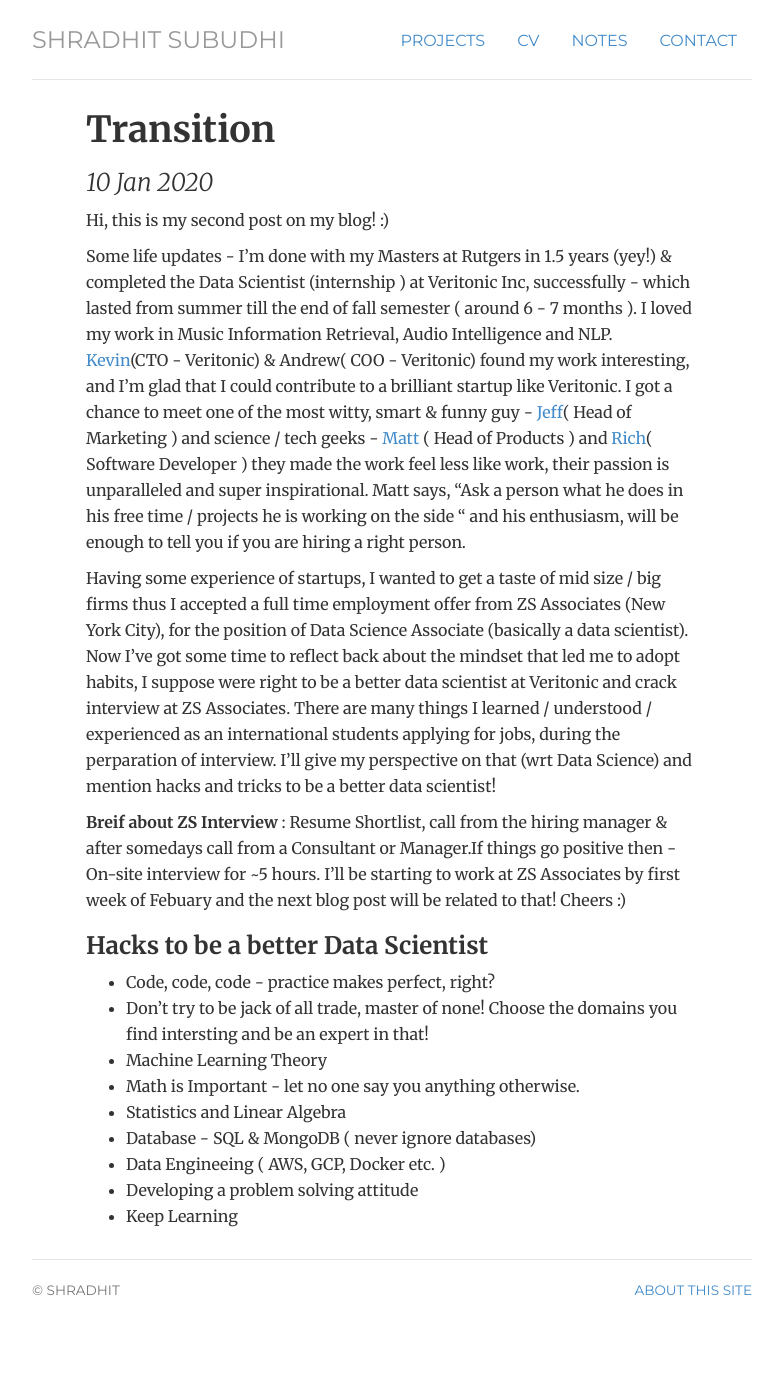
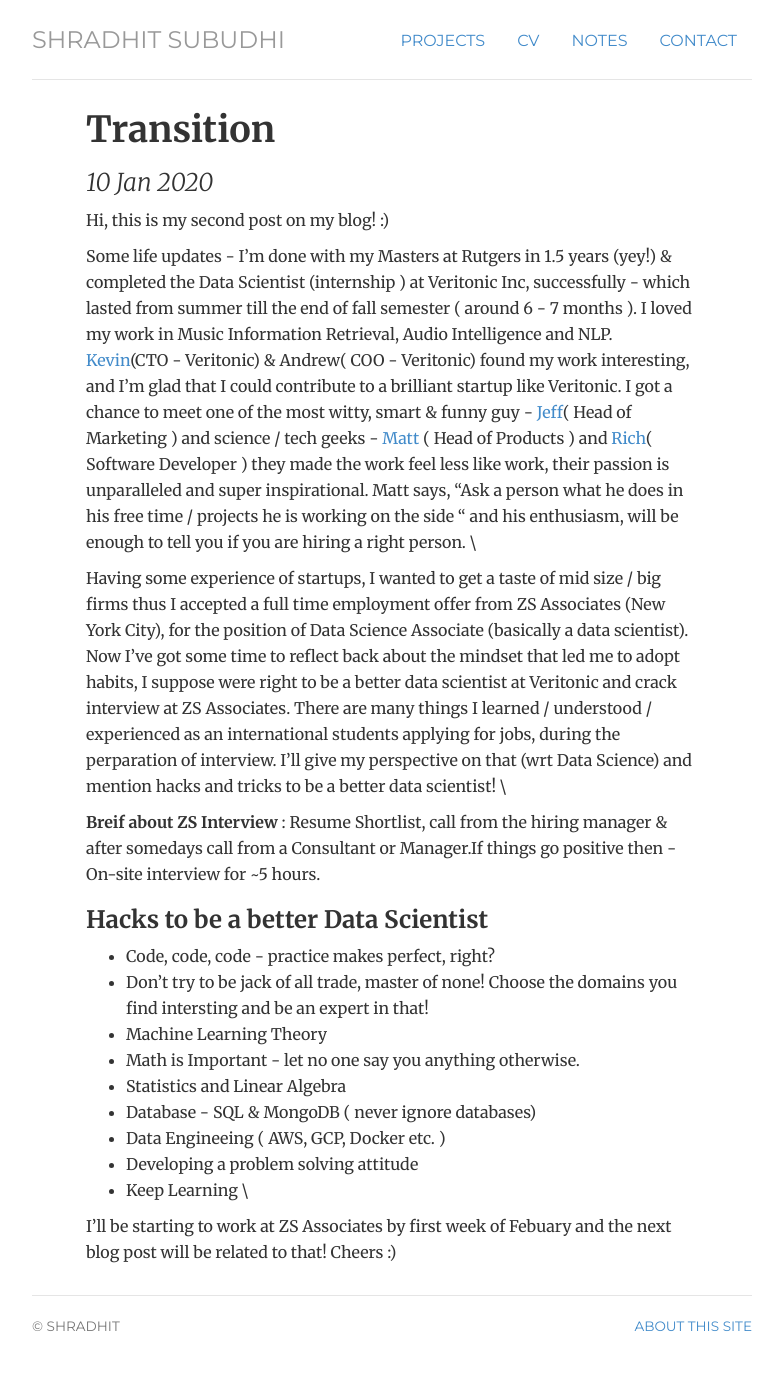
Before and after one commit to shradhit7/shradhit7.github.io, a Jekyll site: the page built from _posts/2020-01-10- Full Time Job.md, in a window 1280 px wide. Shown: the whole page, without its empty margins (248-1030 px from the left). Built offline with Jekyll 4.4.1, drawn with Linux system fonts in a browser that asks for light colours; before the commit the page ends 1352 px from its top, so only the background shows below that; some of the changed lines change nothing that is shown.

Commit message:
Update 2020-01-10- Full Time Job.md

```diff
--- a/_posts/2020-01-10- Full Time Job.md
+++ b/_posts/2020-01-10- Full Time Job.md
@@ -5,13 +5,12 @@
 
 Hi, this is my second post on my blog! :)
 
-Some life updates - I’m done with my Masters at Rutgers in 1.5 years (yey!) & completed the Data Scientist (internship ) at Veritonic Inc, successfully - which lasted from summer till the end of fall semester ( around 6 - 7 months ). I loved my work in Music Information Retrieval, Audio Intelligence and NLP. [Kevin](https://falicon.com/)(CTO - Veritonic) & Andrew( COO - Veritonic) found my work interesting, and I’m glad that I could contribute to a brilliant startup like Veritonic. I got a chance to meet one of the most witty, smart & funny guy - [Jeff](https://www.linkedin.com/in/jeffreyspiro/)( Head of Marketing ) and science / tech geeks - [Matt](https://www.mattgagliano.com/) ( Head of Products ) and [Rich](https://www.richinfante.com/)( Software Developer ) they made the work feel less like work, their passion is unparalleled and super inspirational. Matt says, “Ask a person what he does in his free time / projects he is working on the side “ and his enthusiasm, will be enough to tell you if you are hiring a right person.
+Some life updates - I’m done with my Masters at Rutgers in 1.5 years (yey!) & completed the Data Scientist (internship ) at Veritonic Inc, successfully - which lasted from summer till the end of fall semester ( around 6 - 7 months ). I loved my work in Music Information Retrieval, Audio Intelligence and NLP. [Kevin](https://falicon.com/)(CTO - Veritonic) & Andrew( COO - Veritonic) found my work interesting, and I’m glad that I could contribute to a brilliant startup like Veritonic. I got a chance to meet one of the most witty, smart & funny guy - [Jeff](https://www.linkedin.com/in/jeffreyspiro/)( Head of Marketing ) and science / tech geeks - [Matt](https://www.mattgagliano.com/) ( Head of Products ) and [Rich](https://www.richinfante.com/)( Software Developer ) they made the work feel less like work, their passion is unparalleled and super inspirational. Matt says, “Ask a person what he does in his free time / projects he is working on the side “ and his enthusiasm, will be enough to tell you if you are hiring a right person. \
 
-Having some experience of startups, I wanted to get a taste of mid size / big firms thus I accepted a full time employment offer from ZS Associates (New York City), for the position of Data Science Associate (basically a data scientist). Now I’ve got some time to reflect back about the mindset that led me to adopt habits, I suppose were right to be a better data scientist at Veritonic and crack interview at ZS Associates. There are many things I learned / understood / experienced as an international students applying for jobs, during the perparation of interview. I’ll give my perspective on that (wrt Data Science) and mention hacks and tricks to be a better data scientist!
+Having some experience of startups, I wanted to get a taste of mid size / big firms thus I accepted a full time employment offer from ZS Associates (New York City), for the position of Data Science Associate (basically a data scientist). Now I’ve got some time to reflect back about the mindset that led me to adopt habits, I suppose were right to be a better data scientist at Veritonic and crack interview at ZS Associates. There are many things I learned / understood / experienced as an international students applying for jobs, during the perparation of interview. I’ll give my perspective on that (wrt Data Science) and mention hacks and tricks to be a better data scientist! \\
 
 
 **Breif about ZS Interview** : Resume Shortlist, call from the hiring manager & after somedays call from a Consultant or Manager.If things go positive then - On-site interview for ~5 hours.
-I'll be starting to work at ZS Associates by first week of Febuary and the next blog post will be related to that! Cheers :)
 
 
 ### Hacks to be a better Data Scientist
@@ -24,4 +23,6 @@
 - Database - SQL & MongoDB ( never ignore databases)
 - Data Engineeing ( AWS, GCP, Docker etc. )
 - Developing a problem solving attitude
-- Keep Learning
+- Keep Learning \\
+
+I'll be starting to work at ZS Associates by first week of Febuary and the next blog post will be related to that! Cheers :)
```
